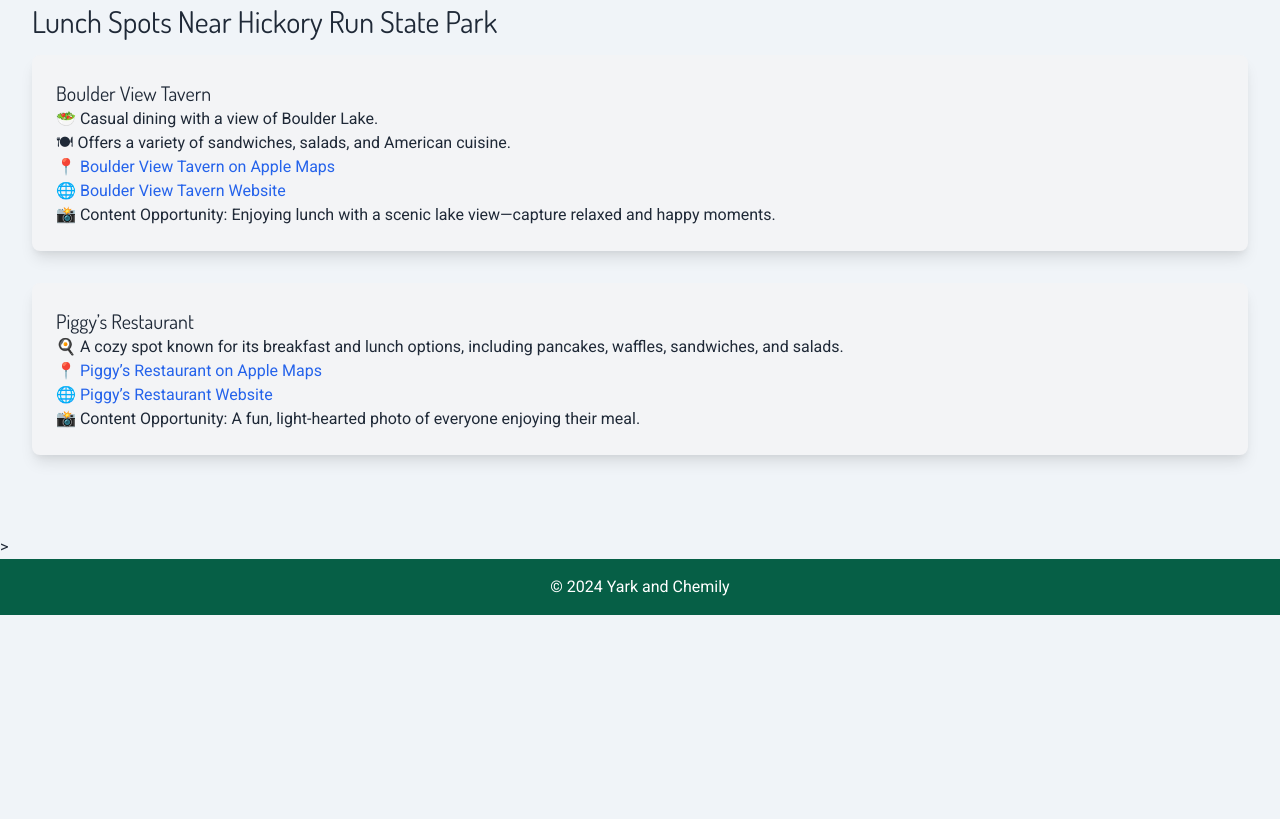
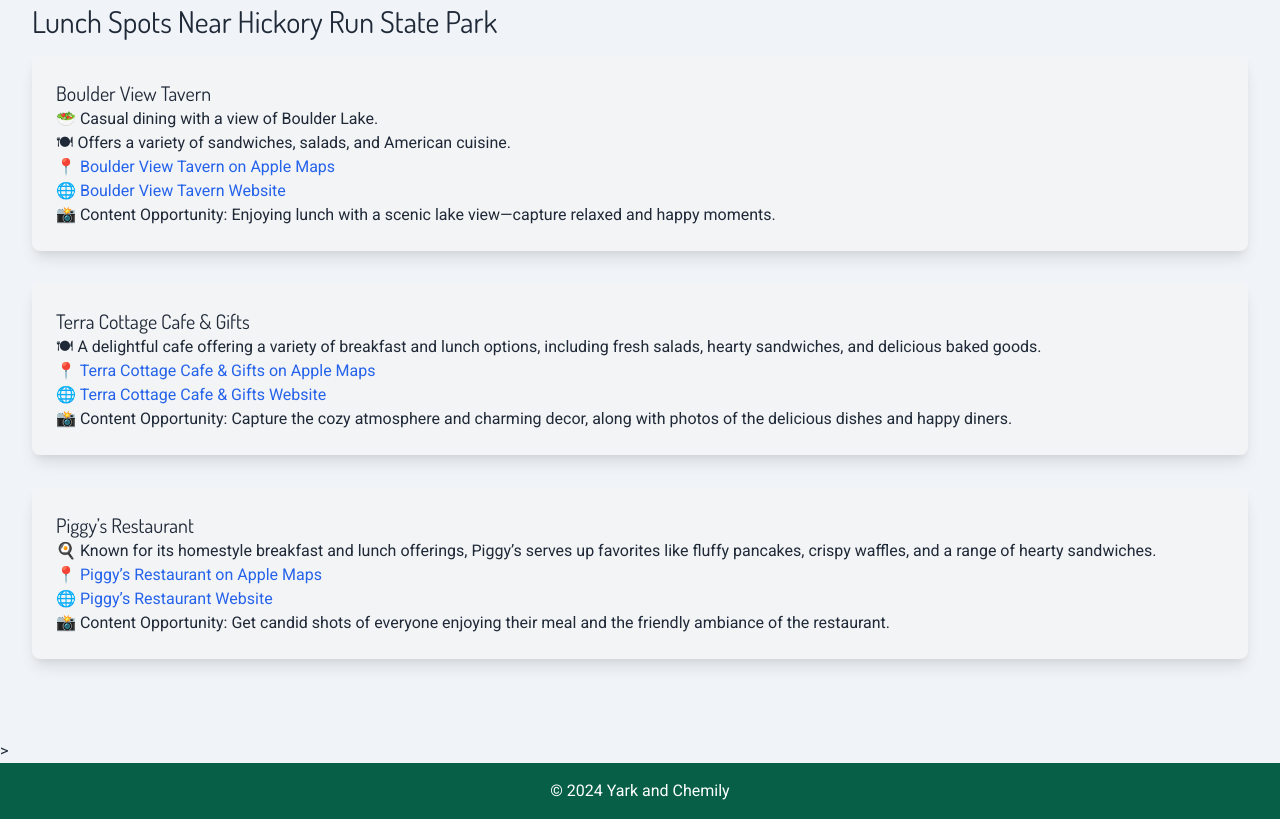
Before and after one commit to demichele-c/yarkandchemily, a plain HTML site: page index.html in a window 1280 px wide. Shown: the part 3269-4088 px from the top of the page. Before the commit the page ends 3884 px from the top, so only its background shows below. Drawn offline with nearby package versions, Linux system fonts and the light colour scheme.

Commit message:
lunch spots

```diff
--- a/index.html
+++ b/index.html
@@ -160,13 +160,24 @@
                     <p>🌐 <a href="https://www.boulderviewtavern.com/" class="text-blue-600 hover:underline">Boulder View Tavern Website</a></p>
                     <p>📸 Content Opportunity: Enjoying lunch with a scenic lake view—capture relaxed and happy moments.</p>
                 </div>
-                <div class="bg-gray-100 p-6 rounded-lg shadow-lg">
-                    <h3 class="text-xl font-RobotoSlab">Piggy’s Restaurant</h3>
-                    <p>🍳 A cozy spot known for its breakfast and lunch options, including pancakes, waffles, sandwiches, and salads.</p>
-                    <p>📍 <a href="https://maps.apple.com/?address=1234%20Main%20St,%20Local%20Town,%20PA%2012345,%20United%20States" class="text-blue-600 hover:underline">Piggy’s Restaurant on Apple Maps</a></p>
-                    <p>🌐 <a href="https://example.com/piggys-restaurant" class="text-blue-600 hover:underline">Piggy’s Restaurant Website</a></p>
-                    <p>📸 Content Opportunity: A fun, light-hearted photo of everyone enjoying their meal.</p>
-                </div>
+           <!-- Terra Cottage Cafe & Gifts -->
+<!-- Terra Cottage Cafe & Gifts -->
+<div class="bg-gray-100 p-6 rounded-lg shadow-lg">
+    <h3 class="text-xl font-RobotoSlab">Terra Cottage Cafe & Gifts</h3>
+    <p>🍽 A delightful cafe offering a variety of breakfast and lunch options, including fresh salads, hearty sandwiches, and delicious baked goods.</p>
+    <p>📍 <a href="https://maps.apple.com/?address=291%20Lake%20Harmony%20Rd,%20Lake%20Harmony,%20PA%2018624,%20United%20States" class="text-blue-600 hover:underline">Terra Cottage Cafe & Gifts on Apple Maps</a></p>
+    <p>🌐 <a href="http://www.terracottagecafeandgifts.com/" class="text-blue-600 hover:underline">Terra Cottage Cafe & Gifts Website</a></p>
+    <p>📸 Content Opportunity: Capture the cozy atmosphere and charming decor, along with photos of the delicious dishes and happy diners.</p>
+</div>
+
+<!-- Piggy’s Restaurant -->
+<div class="bg-gray-100 p-6 rounded-lg shadow-lg">
+    <h3 class="text-xl font-RobotoSlab">Piggy’s Restaurant</h3>
+    <p>🍳 Known for its homestyle breakfast and lunch offerings, Piggy’s serves up favorites like fluffy pancakes, crispy waffles, and a range of hearty sandwiches.</p>
+    <p>📍 <a href="https://maps.apple.com/?address=16%20N%20Lakeshore%20Dr,%20Lake%20Harmony,%20PA%2018624,%20United%20States" class="text-blue-600 hover:underline">Piggy’s Restaurant on Apple Maps</a></p>
+    <p>🌐 <a href="https://piggys-restaurant.com/" class="text-blue-600 hover:underline">Piggy’s Restaurant Website</a></p>
+    <p>📸 Content Opportunity: Get candid shots of everyone enjoying their meal and the friendly ambiance of the restaurant.</p>
+</div>
             </div>
         </section>
 
```
